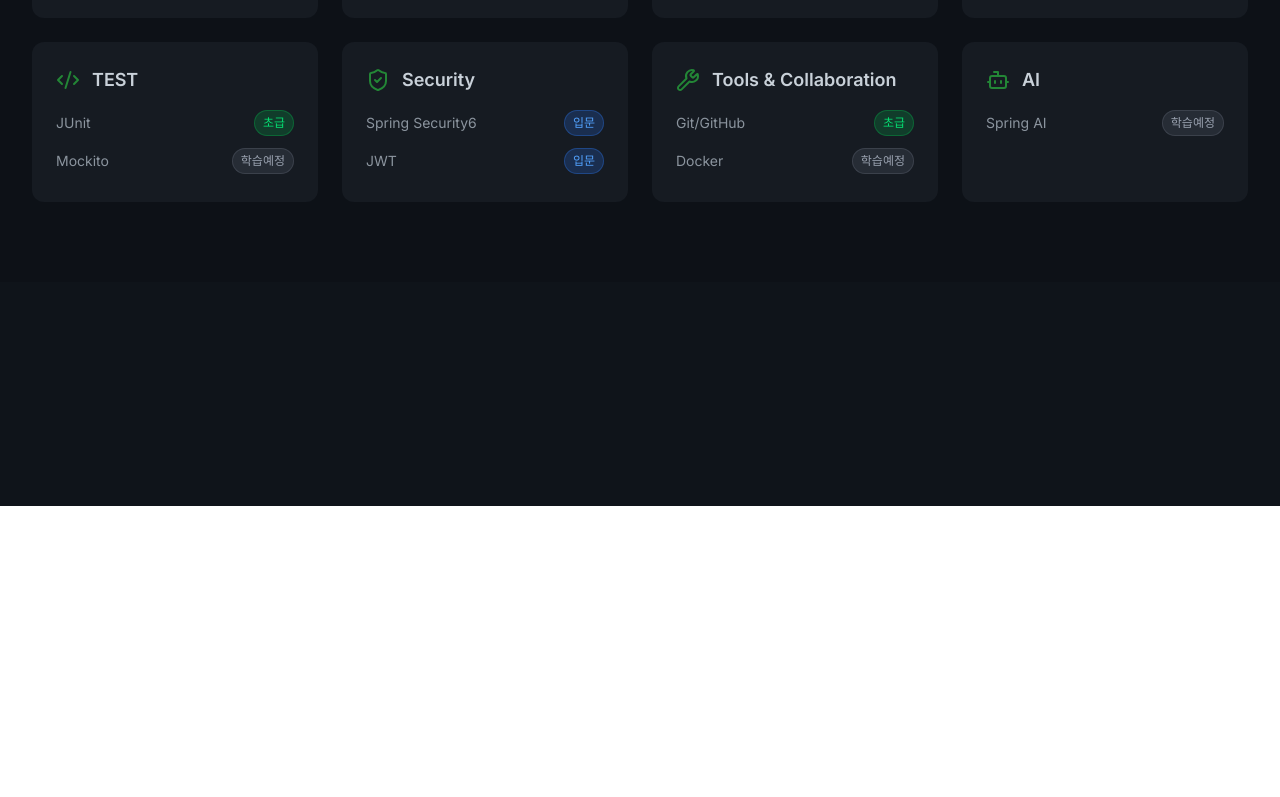
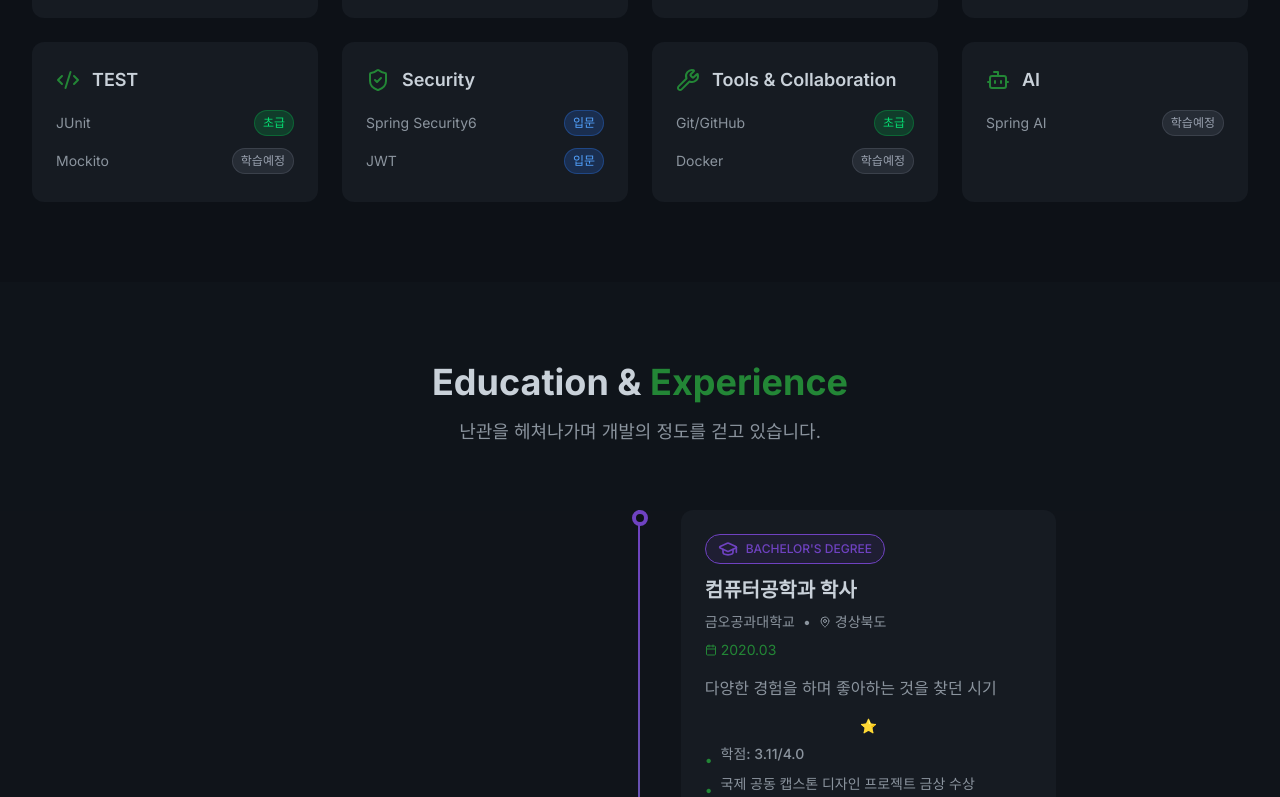
Before and after one commit to backduu/backduuu-portfolio, a React (Vite) app in the folder portfolio/: page / in a window 1280 px wide. Shown: the part 1776-2573 px from the top of the page. Before the commit the page ends 2282 px from the top, so only its background shows below. Built offline with nearby package versions, Linux system fonts and the light colour scheme.

Commit message:
[Edu&Exp] 화면 수정
- 이력 쪽 achievement의 main, sub로 분리
- 불필요한 화면 제거

```diff
--- a/portfolio/src/components/Education&Experience.tsx
+++ b/portfolio/src/components/Education&Experience.tsx
@@ -10,36 +10,40 @@
             institution: '금오공과대학교',
             location: '경상북도',
             period: '2020.03',
-            description: 'SW 개발의 기초부터 프로젝트 관련 교과 과정들을 이수하며 협업을 통한 개발 방법론을 학습했습니다.',
+            description: '다양한 경험을 하며 좋아하는 것을 찾던 시기',
             achievements: [
-                '학점: 3.11/4.0',
-                '국제 공동 캡스톤 디자인 프로젝트 금상 수상',
-                '졸업작품: 스마트 캐리어'
+                { main: '학점: 3.11/4.0', sub: ''},
+                { main: '국제 공동 캡스톤 디자인 프로젝트 금상 수상', sub: ''}
             ],
-            subjects: ['자료구조', '소프트웨어 공학과 설계', '창의설계프로젝트', '네트워크']
+            subjects: ['자료구조', '소프트웨어 공학과 설계', '창의설계프로젝트', '네트워크', '웹 프로그래밍', '아두이노', '라즈베리파이이']
         },
         {
             id: 2,
             type: 'company',
-            title: 'GIT 완성차파트 SW개발팀',
+            title: 'GIT',
             institution: '사원/인턴',
             location: '서울',
             period: '2021.04 ~ 2021.09',
-            description: 'MFC/WPF 기반의 완성차 진단 프로그램 개발 담당',
-            achievement: [],
+            description: [
+                '전장사업팀 완성차파트 인턴',
+            ],
+            achievements: [
+                    { main: 'MFC/WPF 기반의 완성차 진단 프로그램 개발', sub: ''}
+                ],
             subjects: ['C++', 'C#', 'WPF', 'MFC', 'MySQL']
         },
         {
             id: 3,
             type: 'company',
-            title: '교보DTS SW개발 1팀',
+            title: '교보DTS',
             institution: '사원/팀원',
             location: '서울',
             period: '2022.07 ~ 2025.03',
-            description: 'SI/SM 프로젝트에서 웹 솔루션 개발 담당',
-            achievement: [
-                '교육사업팀 LMS 운영 및 개발 지원',
-                'SI 프로젝트 웹 솔루션 개발 담당 (미래에셋생명, KCA서비스 등)'
+            description: 'SW개발 1팀',
+            achievements: [
+                { main: '교육사업팀 LMS 운영 및 개발 지원', sub: '사용자 및 관리자 페이지 기능 개선 및 고도화'},
+                { main: '미래에셋생명 디지털 헬스케어 서비스 구축', sub: '관리자 페이지 개발 및 통계 화면 개발'},
+                { main: 'KCA 서비스 홈페이지 고도화 구축', sub: '전체 프로젝트 개발 리딩'},
             ],
             subjects: ['JAVA', 'SPRING', 'SPRING BOOT', 'TOMCAT', 'JAVASCRIPT', 'JSP', 'ORACLE']
         },
@@ -51,7 +55,7 @@
             location: '한국산업인력공단',
             period: '2023.09',
             description: '',
-            achievement: [],
+            achievements: [],
             subjects: []
         },
         {
@@ -61,12 +65,12 @@
             institution: 'SK 쉴더스',
             location: '서울',
             period: '2025.07 ~ 2026.01',
-            achievement: [
-                '7번방의 기적 (크롤링 시스템 기반 월세 부동산 매물 추천 서비스) 개발 팀 프로젝트 - 웹개발 담당',
-                'peerFlow (루키즈 4기 내부 협업용 서비스) 개발 팀 프로젝트 - PM/백엔드 담당',
-                '[미정] GenAI - SpringAI 개발 담당',
-                '[미정] Cloud/AWS - 담당',
-                '[미정] 최종 프로젝트 - 담당'
+            achievements: [
+                {main: '7번방의 기적 | 웹개발 담당', sub: 'python, streamlit 기반 크롤링 시스템을 이용한 월세 부동산 매물 추천 서비스'},
+                {main: 'peerFlow | PM/백엔드 담당', sub: 'Springboot, React 기반의 루키즈 수강생 협업 서비스'},
+                {main: 'GenAI | SpringAI 개발 담당', sub: ''},
+                {main: 'Cloud/AWS | 담당', sub: ''},
+                {main: '최종 프로젝트 | 담당', sub: ''}
             ],
             subjects: ['python', 'WebScraping', 'Streamlit', 'JAVA', 'SPRING BOOT', 'JPA', 'React', 'Typescript', 'Oracle', 'LangChain', 'SpringAI', 'Docker', 'AWS']
         }
@@ -105,15 +109,15 @@
     const getTypeName = (type: string) => {
         switch (type) {
           case 'university':
-            return '학위';
+            return 'BACHELOR\'S DEGREE';
           case 'bootcamp':
-            return '아카데미';
+            return 'ACADEMY';
           case 'certification':
-            return '자격증';
+            return 'CERTIFICATION';
           case 'company':
-            return '경험';
+            return 'WORK';
           default:
-            return '교육';
+            return 'EDUCATION';
         }
       };
 
@@ -121,6 +125,95 @@
         <section id="educationAndExperience" className="py-20 px-4 sm:px-6 lg:px-8 bg-github-surface/30">
             <div className="max-w-4xl mx-auto">
                 <div className="text-center mb-16 fade-in-up">
+                    <h2 className="text-3xl sm:text-4xl font-bold text-github-text mb-4">
+                        Education & <span className="text-github-accent">Experience</span>
+                    </h2>
+                    <p className="text-lg text-github-text-secondary max-w-2xl mx-auto">
+                        난관을 헤쳐나가며 개발의 정도를 걷고 있습니다.
+                    </p>
+                </div>
+
+                <div className="relative">
+                    {/* Timeline Line */}
+                    <div className="absolute left-6 md:left-1/2 transform md:-translate-x-0.5 w-0.5 h-full bg-gradient-to-b from-github-purple to-github-accent"></div>
+                    <div className="space-y-12">
+                        {educationData.map((item, index) => (
+                            <div
+                                key={item.id} className={`education-card fade-in-up relative flex flex-col md:flex-row ${index % 2 === 0 ? 'md:flex-row-reverse' : ''} items-start`}
+                                style={{ animationDelay: `${index * 150}ms` }}
+                            >
+                                {/* Timeline Dot */}
+                                <div className="absolute left-4 md:left-1/2 transform md:-translate-x-1/2 w-4 h-4 bg-github-dark border-4 border-github-purple rounded-full z-10"></div>
+
+                                {/* Content */}
+                                <div className={`ml-12 md:ml-0 w-full md:w-5/11 ${index % 2 === 0 ? 'md:pr-8' : 'md:pl-8'}`}>
+                                    <div className="education-item bg-github-surface rounded-xl p-6 hover:bg-github-surface/80 transition-all duration-300 group">
+                                        {/* Type Badge */}
+                                        <div className={`inline-flex items-center px-3 py-1 rounded-full text-xs font-medium border ${getTypeColor(item.type)} mb-3`}>
+                                            {getIcon(item.type)}
+                                            <span className="ml-2">{getTypeName(item.type)}</span>
+                                        </div>
+
+                                        {/* Title and Institution */}
+                                        <h3 className="text-xl font-bold text-github-text mb-2 group-hover:text-github-accent transition-colors duration-200">
+                                            {item.title}
+                                        </h3>
+
+                                        <div className="flex items-center text-github-text-secondary mb-2 text-sm">
+                                            <span className="font-medium">{item.institution}</span>
+                                            <span className="mx-2">•</span>
+                                            <MapPin className="w-3 h-3 mr-1" />
+                                            <span>{item.location}</span>
+                                        </div>
+
+                                        <div className="flex items-center text-github-accent mb-4 text-sm">
+                                            <Calendar className="w-3 h-3 mr-1" />
+                                            <span>{item.period}</span>
+                                        </div>
+
+                                        {/* Description */}
+                                        <p className="text-github-text-secondary mb-4">
+                                            {item.description}
+                                        </p>
+
+
+                                        {/* Achievements */}
+                                        {item.achievements?.length > 0 && (
+                                        <div className="mb-4">
+                                            <h4 className="text-sm font-medium text-github-text mb-2 text-center">⭐</h4>
+                                            <ul className="space-y-1">
+                                                {item.achievements.map((achievement, idx) => (
+                                                    <li key={idx} className="text-sm text-github-text-secondary">
+                                                        <div className="flex items-start">
+                                                            <span className="text-github-accent mr-2 mt-1.5">•</span>
+                                                            <span className="font-medium">{achievement.main}</span>
+                                                        </div>
+                                                        {achievement.sub && (
+                                                            <div className="ml-5 text-xs text-github-text-secondary">
+                                                            - {achievement.sub}
+                                                            </div>
+                                                        )}
+                                                    </li>
+                                                ))}
+                                            </ul>
+                                        </div>
+                                        )}
+                                        {/* Subjects */}
+                                        <div className="flex flex-wrap gap-2">
+                                            {item.subjects.map((subject, idx) => (
+                                                <span
+                                                key={idx}
+                                                className="text-xs px-2 py-1 bg-github-border/50 text-github-text-secondary rounded"
+                                                >
+                                                {subject}
+                                                </span>
+                                            ))}
+                                        </div>
+                                    </div>
+                                </div>
+                            </div>
+                        ))}
+                    </div>
                 </div>
             </div>
         </section>
```
